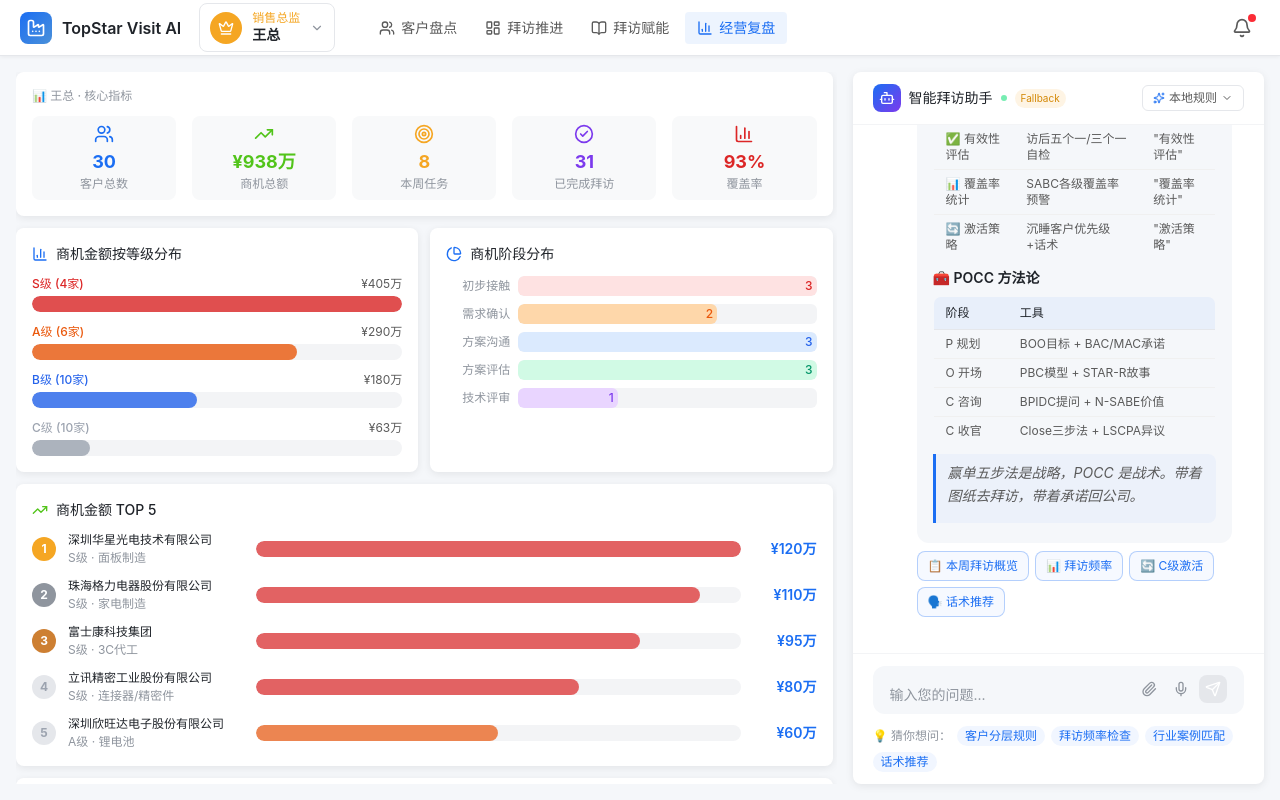
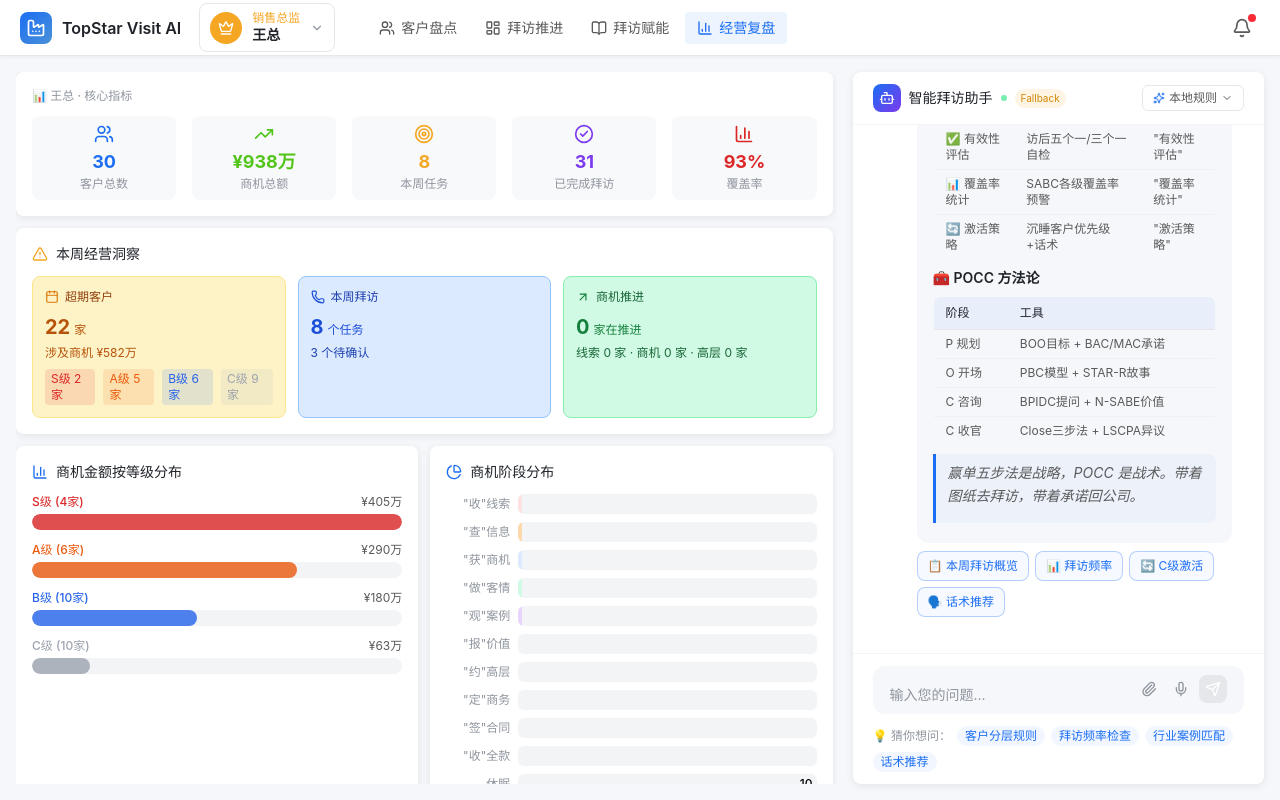
Before and after one commit to cyingyori-cloud/topstar_visit, a React (Vite) app: page / in a window 1280 px wide. Both pictures are taken after a click on the button "经营复盘". Built offline with nearby package versions, Linux system fonts and the light colour scheme.

Commit message:
feat: 客户全称显示、拜访标签样式恢复、经营洞察卡片+时间维度、销售路径阶段统一

```diff
--- a/src/components/Statistics.tsx
+++ b/src/components/Statistics.tsx
@@ -1,7 +1,9 @@
 import { useAppStore } from '../stores/appStore';
 import ChatArea from './ChatArea';
-import { TrendingUp, Users, CheckCircle2, Target, BarChart3, PieChart } from 'lucide-react';
+import { TrendingUp, Users, CheckCircle2, Target, BarChart3, PieChart, ArrowUpRight, ArrowDownRight, AlertTriangle, Calendar, Phone } from 'lucide-react';
 import { getFullCompanyName } from '../utils/companyNames';
+import { TIER_RULES } from '../data/skills';
+import { completedVisits } from '../data/mockData';
 
 const levelColors: Record<string, string> = { S: '#DC2626', A: '#EA580C', B: '#2563EB', C: '#9CA3AF' };
 
@@ -20,16 +22,39 @@ export default function Statistics() {
   // Top customers by opportunity
   const topCustomers = [...filteredCustomers].sort((a, b) => b.opportunityAmount - a.opportunityAmount).slice(0, 5);
 
-  // Stage distribution
-  const stages = ['初步接触', '需求确认', '方案沟通', '方案评估', '技术评审'];
+  // Stage distribution (销售成单路径)
+  const stages = ['"收"线索', '"查"信息', '"获"商机', '"做"客情', '"观"案例', '"报"价值', '"约"高层', '"定"商务', '"签"合同', '"收"全款', '休眠'];
   const stageData = stages.map(s => ({
     stage: s,
-    count: filteredCustomers.filter(c => c.opportunityStage.includes(s.replace('需求确认', '需求确认'))).length,
+    count: filteredCustomers.filter(c => c.opportunityStage === s).length,
   }));
 
   // Bar chart max
   const maxOpp = Math.max(...oppByLevel.map(l => l.amount), 1);
   const maxStage = Math.max(...stageData.map(s => s.count), 1);
+
+  // 超期客户分析
+  const today = new Date();
+  const overdueAnalysis = (['S', 'A', 'B', 'C'] as const).map(level => {
+    const rule = TIER_RULES.find(r => r.tier === level);
+    const customersInLevel = filteredCustomers.filter(c => c.level === level);
+    const overdueCustomers = customersInLevel.filter(c => {
+      const visits = completedVisits.filter(v => v.customerId === c.id);
+      if (visits.length === 0) return true;
+      const lastVisit = visits.sort((a, b) => b.visitDate.localeCompare(a.visitDate))[0];
+      const daysSince = Math.floor((today.getTime() - new Date(lastVisit.visitDate).getTime()) / 86400000);
+      return daysSince > (rule?.overdueDays || 30);
+    });
+    return {
+      level,
+      total: customersInLevel.length,
+      overdue: overdueCustomers.length,
+      overdueAmount: overdueCustomers.reduce((s, c) => s + c.opportunityAmount, 0),
+      overdueDays: rule?.overdueDays || 30,
+    };
+  });
+  const totalOverdue = overdueAnalysis.reduce((s, a) => s + a.overdue, 0);
+  const totalOverdueAmount = overdueAnalysis.reduce((s, a) => s + a.overdueAmount, 0);
 
   return (
     <div className="flex-1 flex overflow-hidden p-4 gap-4">
@@ -44,6 +69,57 @@ export default function Statistics() {
             <KpiCard label="本周任务" value={String(filteredTasks.length)} icon={Target} color="#F5A623" />
             <KpiCard label="已完成拜访" value={String(filteredCompletedVisits.length)} icon={CheckCircle2} color="#7C3AED" />
             <KpiCard label="覆盖率" value={`${filteredCoverage.total > 0 ? Math.round(filteredCoverage.covered / filteredCoverage.total * 100) : 0}%`} icon={BarChart3} color="#DC2626" />
+          </div>
+        </div>
+
+        {/* 核心洞察卡片 */}
+        <div className="bg-white rounded-lg p-4" style={{ boxShadow: '0 2px 8px rgba(0,0,0,0.08)' }}>
+          <div className="flex items-center gap-2 mb-3">
+            <AlertTriangle className="w-4 h-4" style={{ color: '#F5A623' }} />
+            <span className="font-medium text-sm" style={{ color: '#1F2329' }}>本周经营洞察</span>
+          </div>
+          <div className="grid grid-cols-3 gap-3">
+            {/* 超期客户 */}
+            <div className="rounded-lg p-3" style={{ backgroundColor: '#FEF3C7', border: '1px solid #FDE68A' }}>
+              <div className="flex items-center gap-1.5 mb-2">
+                <Calendar className="w-3.5 h-3.5" style={{ color: '#D97706' }} />
+                <span className="text-xs font-medium" style={{ color: '#92400E' }}>超期客户</span>
+              </div>
+              <div className="text-xl font-bold" style={{ color: '#B45309' }}>{totalOverdue}<span className="text-xs font-normal ml-1">家</span></div>
+              <div className="text-xs mt-1" style={{ color: '#B45309' }}>涉及商机 ¥{totalOverdueAmount}万</div>
+              <div className="flex gap-2 mt-2">
+                {overdueAnalysis.filter(a => a.overdue > 0).map(a => (
+                  <span key={a.level} className="text-xs px-1.5 py-0.5 rounded" style={{ backgroundColor: levelColors[a.level] + '20', color: levelColors[a.level] }}>
+                    {a.level}级 {a.overdue}家
+                  </span>
+                ))}
+              </div>
+            </div>
+            {/* 本周待办 */}
+            <div className="rounded-lg p-3" style={{ backgroundColor: '#DBEAFE', border: '1px solid #93C5FD' }}>
+              <div className="flex items-center gap-1.5 mb-2">
+                <Phone className="w-3.5 h-3.5" style={{ color: '#1D4ED8' }} />
+                <span className="text-xs font-medium" style={{ color: '#1E40AF' }}>本周拜访</span>
+              </div>
+              <div className="text-xl font-bold" style={{ color: '#1D4ED8' }}>{filteredTasks.length}<span className="text-xs font-normal ml-1">个任务</span></div>
+              <div className="text-xs mt-1" style={{ color: '#1E40AF' }}>
+                {filteredTasks.filter(t => t.confirmationStatus === 'pending_confirmation').length} 个待确认
+              </div>
+            </div>
+            {/* 商机推进 */}
+            <div className="rounded-lg p-3" style={{ backgroundColor: '#D1FAE5', border: '1px solid #86EFAC' }}>
+              <div className="flex items-center gap-1.5 mb-2">
+                <ArrowUpRight className="w-3.5 h-3.5" style={{ color: '#15803D' }} />
+                <span className="text-xs font-medium" style={{ color: '#166534' }}>商机推进</span>
+              </div>
+              <div className="text-xl font-bold" style={{ color: '#15803D' }}>
+                {stageData.filter(s => s.stage === '"获"商机' || s.stage === '"约"高层' || s.stage === '"定"商务' || s.stage === '"签"合同').reduce((s, i) => s + i.count, 0)}
+                <span className="text-xs font-normal ml-1">家在推进</span>
+              </div>
+              <div className="text-xs mt-1" style={{ color: '#166534' }}>
+                线索 {stageData.find(s => s.stage === '"收"线索')?.count || 0} 家 · 商机 {stageData.find(s => s.stage === '"获"商机')?.count || 0} 家 · 高层 {stageData.find(s => s.stage === '"约"高层')?.count || 0} 家
+              </div>
+            </div>
           </div>
         </div>
 
--- a/src/components/VisitTasks.tsx
+++ b/src/components/VisitTasks.tsx
@@ -409,7 +409,7 @@ function TaskCard({ task, onTaskClick, onDetailClick }: { task: any; onTaskClick
         </div>
 
         <div className="flex items-center justify-between gap-3 pt-1 border-t border-gray-100">
-          <div className="flex items-center gap-1.5 min-w-0 flex-1 overflow-hidden">
+          <div className="flex items-center gap-1 min-w-0 flex-1 overflow-hidden">
             {(task.customerLevel === 'S'
               ? ['上门', '活动邀约', '高层互动', '年度关怀', '驻场']
               : ['上门', '月度联系', '活动邀约']
@@ -418,13 +418,13 @@ function TaskCard({ task, onTaskClick, onDetailClick }: { task: any; onTaskClick
               return (
                 <span
                   key={tag}
-                  className="text-[11px] px-2 py-0.5 rounded-full whitespace-nowrap"
+                  className="text-[11px] px-2 py-0.5 rounded-full whitespace-nowrap flex items-center gap-0.5"
                   style={{
-                    backgroundColor: active ? '#ECFDF5' : '#FFF7ED',
-                    color: active ? '#16A34A' : '#F59E0B',
+                    backgroundColor: active ? '#ECFDF5' : '#F3F4F6',
+                    color: active ? '#16A34A' : '#9CA3AF',
                   }}
                 >
-                  {active ? '✓ ' : '… '}
+                  <CheckCircle2 className="w-3 h-3" style={{ color: active ? '#16A34A' : '#D1D5DB' }} />
                   {tag}
                 </span>
               );
--- a/src/data/mockData.ts
+++ b/src/data/mockData.ts
@@ -106,8 +106,8 @@ export const customers: Customer[] = [
     ],
     currentOpportunity: '注塑自动化产线',
     opportunityAmount: 120,
-    opportunityStage: '方案评估',
-    opportunityPercent: 40,
+    opportunityStage: '“获”商机',
+    opportunityPercent: 10,
   },
   {
     id: 'c2',
@@ -121,8 +121,8 @@ export const customers: Customer[] = [
     ],
     currentOpportunity: '整线自动化',
     opportunityAmount: 95,
-    opportunityStage: '技术评审',
-    opportunityPercent: 60,
+    opportunityStage: '“约”高层',
+    opportunityPercent: 80,
   },
   {
     id: 'c3',
@@ -136,8 +136,8 @@ export const customers: Customer[] = [
     ],
     currentOpportunity: 'CNC上下料',
     opportunityAmount: 80,
-    opportunityStage: '需求确认',
-    opportunityPercent: 20,
+    opportunityStage: '“查”信息',
+    opportunityPercent: 10,
   },
   {
     id: 'c9',
@@ -152,8 +152,8 @@ export const customers: Customer[] = [
     ],
     currentOpportunity: '注塑岛',
     opportunityAmount: 110,
-    opportunityStage: '方案评估',
-    opportunityPercent: 45,
+    opportunityStage: '“定”商务',
+    opportunityPercent: 95,
   },
 
   // === A级 · 重点客户（6家）===
@@ -169,7 +169,7 @@ export const customers: Customer[] = [
     ],
     currentOpportunity: '注塑取件',
     opportunityAmount: 55,
-    opportunityStage: '方案沟通',
+    opportunityStage: '“做”客情',
     opportunityPercent: 30,
   },
   {
@@ -184,8 +184,8 @@ export const customers: Customer[] = [
     ],
     currentOpportunity: 'CNC自动化',
     opportunityAmount: 45,
-    opportunityStage: '初步接触',
-    opportunityPercent: 15,
+    opportunityStage: '“收”线索',
+    opportunityPercent: 0,
   },
   {
     id: 'c7',
@@ -199,8 +199,8 @@ export const customers: Customer[] = [
     ],
     currentOpportunity: '注塑+组装',
     opportunityAmount: 60,
-    opportunityStage: '方案评估',
-    opportunityPercent: 35,
+    opportunityStage: '“约”高层',
+    opportunityPercent: 80,
   },
   {
     id: 'c11',
@@ -214,8 +214,8 @@ export const customers: Customer[] = [
     ],
     currentOpportunity: '模组段自动化',
     opportunityAmount: 50,
-    opportunityStage: '需求确认',
-    opportunityPercent: 25,
+    opportunityStage: '“获”商机',
+    opportunityPercent: 10,
   },
   {
     id: 'c12',
@@ -229,8 +229,8 @@ export const customers: Customer[] = [
     ],
     currentOpportunity: '焊接机器人',
     opportunityAmount: 38,
-    opportunityStage: '方案沟通',
-    opportunityPercent: 20,
+    opportunityStage: '“做”客情',
+    opportunityPercent: 30,
   },
   {
     id: 'c13',
@@ -244,8 +244,8 @@ export const customers: Customer[] = [
     ],
     currentOpportunity: '偏光片贴附',
     opportunityAmount: 42,
-    opportunityStage: '初步接触',
-    opportunityPercent: 10,
+    opportunityStage: '“收”线索',
+    opportunityPercent: 0,
   },
 
   // === B级 · 活跃客户（10家）===
@@ -261,8 +261,8 @@ export const customers: Customer[] = [
     ],
     currentOpportunity: 'PACK线',
     opportunityAmount: 22,
-    opportunityStage: '初次接触',
-    opportunityPercent: 10,
+    opportunityStage: '“收”线索',
+    opportunityPercent: 0,
   },
   {
     id: 'c8',
@@ -276,7 +276,7 @@ export const customers: Customer[] = [
     ],
     currentOpportunity: '点胶机器人',
     opportunityAmount: 18,
-    opportunityStage: '初步了解',
+    opportunityStage: '“查”信息',
     opportunityPercent: 10,
   },
   {
@@ -291,8 +291,8 @@ export const customers: Customer[] = [
     ],
     currentOpportunity: '微组装',
     opportunityAmount: 25,
-    opportunityStage: '初步接触',
-    opportunityPercent: 15,
+    opportunityStage: '“获”商机',
+    opportunityPercent: 10,
   },
   {
     id: 'c14',
@@ -306,8 +306,8 @@ export const customers: Customer[] = [
     ],
     currentOpportunity: '电芯分选',
     opportunityAmount: 20,
-    opportunityStage: '初步了解',
-    opportunityPercent: 8,
+    opportunityStage: '“查”信息',
+    opportunityPercent: 10,
   },
   {
     id: 'c15',
@@ -321,8 +321,8 @@ export const customers: Customer[] = [
     ],
     currentOpportunity: '模组检测',
     opportunityAmount: 15,
-    opportunityStage: '初次接触',
-    opportunityPercent: 5,
+    opportunityStage: '“收”线索',
+    opportunityPercent: 0,
   },
   {
     id: 'c16',
@@ -336,8 +336,8 @@ export const customers: Customer[] = [
     ],
     currentOpportunity: '玻璃上下料',
     opportunityAmount: 28,
-    opportunityStage: '方案沟通',
-    opportunityPercent: 18,
+    opportunityStage: '“做”客情',
+    opportunityPercent: 30,
   },
   {
     id: 'c17',
@@ -351,8 +351,8 @@ export const customers: Customer[] = [
     ],
     currentOpportunity: 'CNC自动化',
     opportunityAmount: 16,
-    opportunityStage: '初步了解',
-    opportunityPercent: 8,
+    opportunityStage: '“查”信息',
+    opportunityPercent: 10,
   },
   {
     id: 'c18',
@@ -366,8 +366,8 @@ export const customers: Customer[] = [
     ],
     currentOpportunity: '冲压自动化',
     opportunityAmount: 12,
-    opportunityStage: '初次接触',
-    opportunityPercent: 5,
+    opportunityStage: '“收”线索',
+    opportunityPercent: 0,
   },
   {
     id: 'c19',
@@ -381,8 +381,8 @@ export const customers: Customer[] = [
     ],
     currentOpportunity: '镜头组装',
     opportunityAmount: 14,
-    opportunityStage: '初步了解',
-    opportunityPercent: 6,
+    opportunityStage: '“查”信息',
+    opportunityPercent: 10,
   },
   {
     id: 'c20',
@@ -396,8 +396,8 @@ export const customers: Customer[] = [
     ],
     currentOpportunity: '贴片自动化',
     opportunityAmount: 10,
-    opportunityStage: '初次接触',
-    opportunityPercent: 4,
+    opportunityStage: '“收”线索',
+    opportunityPercent: 0,
   },
 
   // === C级 · 沉睡客户（10家）===
--- a/src/utils/companyNames.ts
+++ b/src/utils/companyNames.ts
@@ -1,18 +1,42 @@
 const companyNameMap: Record<string, string> = {
+  // S级
   '深圳华星光电': '深圳华星光电技术有限公司',
   '华星光电': '深圳华星光电技术有限公司',
+  'TCL华星': 'TCL华星光电技术有限公司',
   '富士康科技': '富士康科技集团',
   '富士康': '富士康科技集团',
   '立讯精密': '立讯精密工业股份有限公司',
+  '格力电器': '珠海格力电器股份有限公司',
+  // A级
   '比亚迪电子': '深圳比亚迪电子有限公司',
   '比亚迪': '深圳比亚迪电子有限公司',
   '长盈精密': '长盈精密技术股份有限公司',
+  '欣旺达': '深圳欣旺达电子股份有限公司',
+  '大族激光': '大族激光科技产业集团股份有限公司',
+  '深天马': '天马微电子股份有限公司',
+  // B级
   '德赛电池': '惠州德赛电池有限公司',
-  '欣旺达': '深圳欣旺达电子股份有限公司',
   '木林森照明': '中山木林森照明科技有限公司',
   '木林森': '中山木林森照明科技有限公司',
-  '格力电器': '珠海格力电器股份有限公司',
   '瑞声科技': '瑞声科技控股有限公司',
+  '亿纬锂能': '亿纬锂能股份有限公司',
+  '信利光电': '信利光电股份有限公司',
+  '蓝思科技': '蓝思科技股份有限公司',
+  '伯恩光学': '伯恩光学有限公司',
+  '领益智造': '领益智造股份有限公司',
+  '欧菲光': '欧菲光集团股份有限公司',
+  '合力泰': '合力泰科技股份有限公司',
+  // C级
+  '京东方': '京东方科技集团股份有限公司',
+  '天马微电子': '天马微电子股份有限公司',
+  '维信诺': '维信诺科技股份有限公司',
+  '柔宇科技': '柔宇科技有限公司',
+  '汇顶科技': '深圳市汇顶科技股份有限公司',
+  '兆易创新': '兆易创新科技股份有限公司',
+  '韦尔股份': '上海韦尔半导体股份有限公司',
+  '闻泰科技': '闻泰科技股份有限公司',
+  '龙旗科技': '上海龙旗科技股份有限公司',
+  '华勤技术': '华勤技术股份有限公司',
 };
 
 function escapeRegExp(text: string) {
```
Also changed, not shown: .workbuddy/memory/2026-05-15.md.
